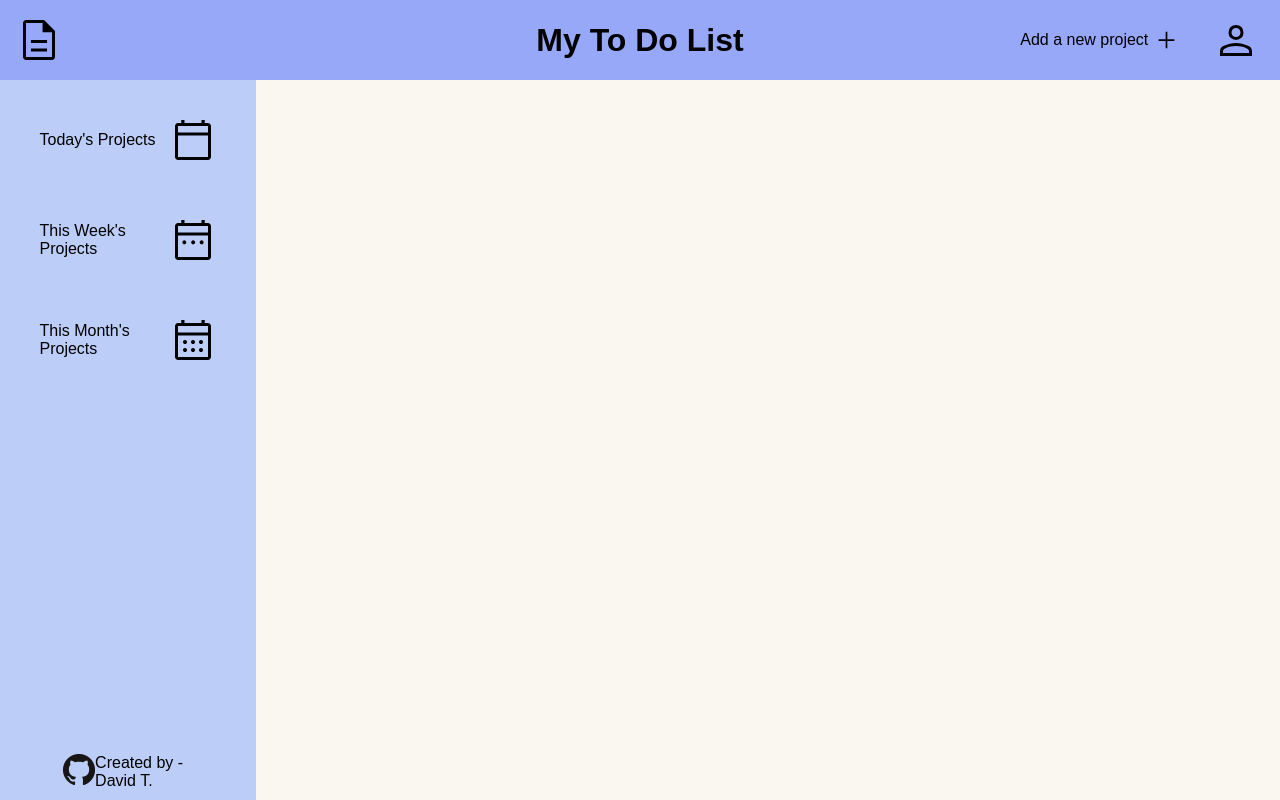
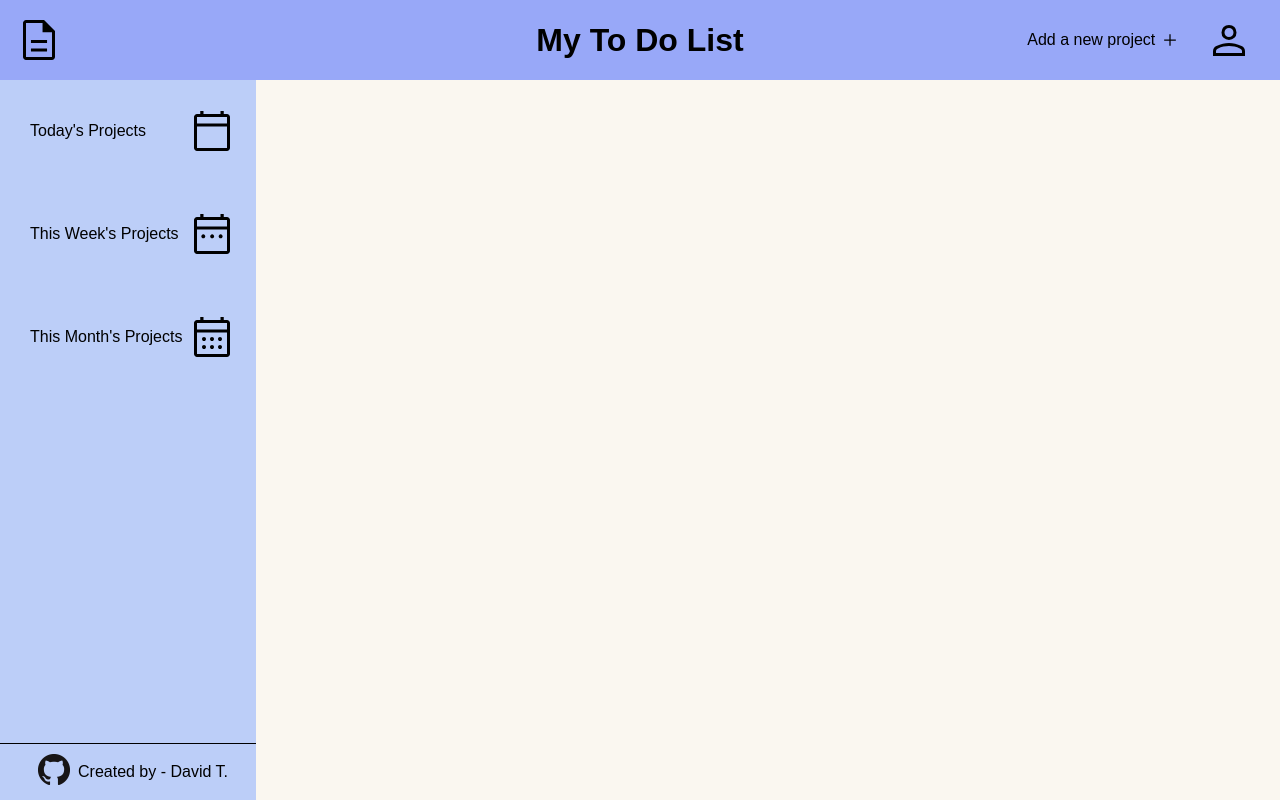
Before and after one commit to JoshDT900/TOP_ToDoList, a website built with webpack: page temp/index.html in a window 1280 px wide. Built offline with nearby package versions, Linux system fonts and the light colour scheme.

Commit message:
changed styling on different elements

```diff
--- a/temp/index.html
+++ b/temp/index.html
@@ -40,7 +40,7 @@
                 </div>
             </div>
             <div class="side_nav_footer">
-                <div class="side_nav_item">
+                <div class="side_nav_item side_nav_footer_item">
                     <a href="https://github.com/JoshDT900" target="#"> <img src="GitHub-Mark-32px.png" alt=""></a>
                     <p>Created by - David T.</p>
                 </div>
--- a/temp/style.css
+++ b/temp/style.css
@@ -37,45 +37,49 @@ body {
 
 .head_page .profile_box {
   display: flex;
-  width: 100%;
-  height: 100%;
   justify-content: space-around;
   align-items: center;
   grid-column: 5/6;
-  justify-self: end;
 }
 
 .profile_box .add_proj_btn {
   display: flex;
   align-items: center;
-  overflow: hidden;
   gap: 5px;
 }
 
 .profile_box .add_proj_btn > img {
-  width: 15%;
+  width: 20px;
 }
 
 .side_nav {
-  padding: 10px;
   background-color: #BCCEF8;
   display: grid;
   grid-template-rows: 1fr 1fr 1fr 4fr;
-  justify-items: center;
   align-items: center;
 }
 .side_nav .side_nav_item {
   display: flex;
   align-items: center;
   justify-content: space-between;
-  width: 100%;
+  padding-left: 20px;
+  padding-right: 10px;
+}
+
+.side_nav > div:hover {
+  background-color: #3838381e;
 }
 
 .side_nav .side_nav_footer {
   align-self: flex-end;
-  width: 55%;
+  border-bottom: none;
+  border-top: solid 1px black;
 }
 
-.side_nav div {
-  width: 75%;
+.side_nav > div {
+  padding: 10px;
 }
+
+.side_nav .side_nav_footer_item {
+  justify-content: space-evenly;
+}
```
